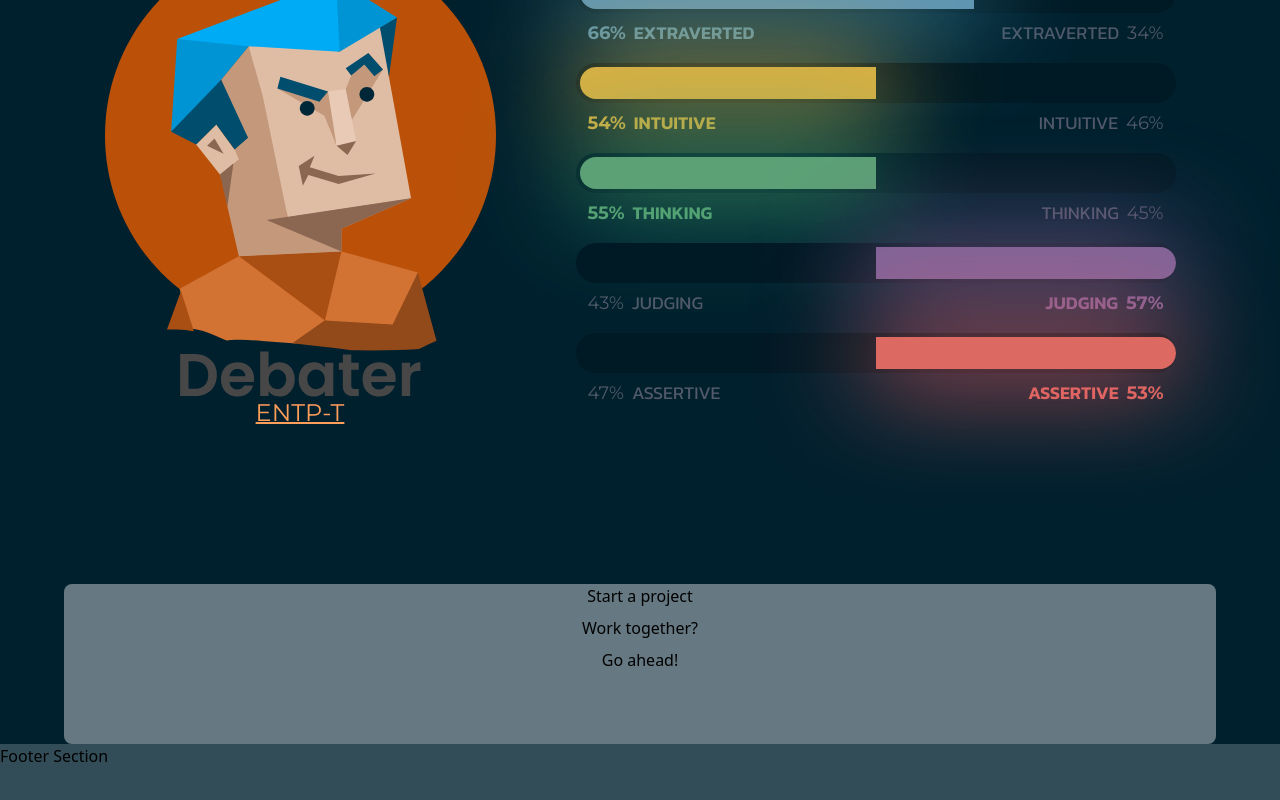
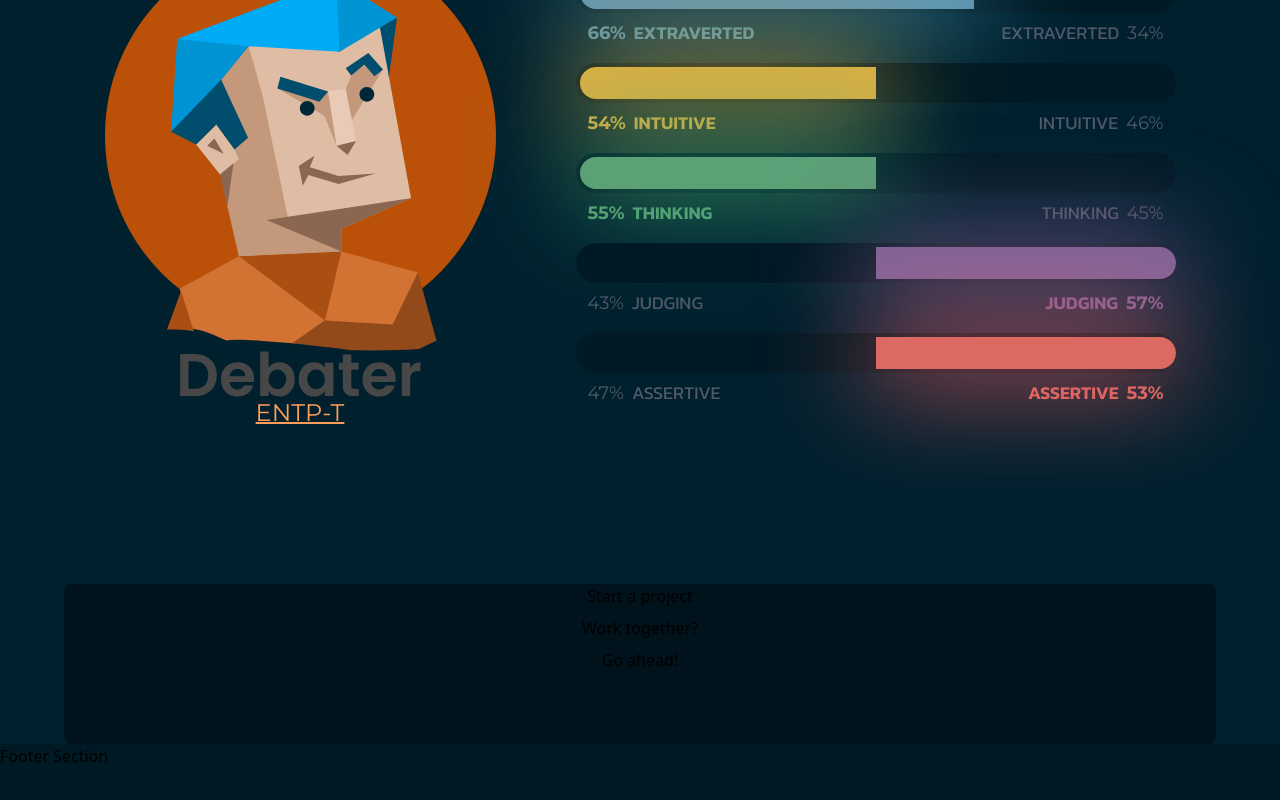
Before and after one commit to themuuln/final-portfolio, a Next.js app: page / in a window 1280 px wide. Shown: the part 1016-1816 px from the top of the page. Built offline with nearby package versions, Linux system fonts and the light colour scheme.

Commit message:
ui: footer color adjusted

```diff
--- a/components/footer/FooterSection.tsx
+++ b/components/footer/FooterSection.tsx
@@ -2,13 +2,13 @@ const FooterSection = () => {
   return (
     <>
       <section className="relative h-[20vh] ">
-        <div className="container relative flex h-full w-[90vw] flex-col items-center gap-2 rounded-lg bg-brand_bg-300">
+        <div className="container relative flex h-full w-[90vw] flex-col items-center gap-2 rounded-lg bg-brand_bg-700">
           <h2>Start a project</h2>
           <p>Work together?</p>
           <button>Go ahead!</button>
         </div>
       </section>
-      <footer className=" bg-brand_bg-400">
+      <footer className=" bg-brand_bg-600">
         <div className="container h-[40vh]">Footer Section</div>
       </footer>
     </>
```
